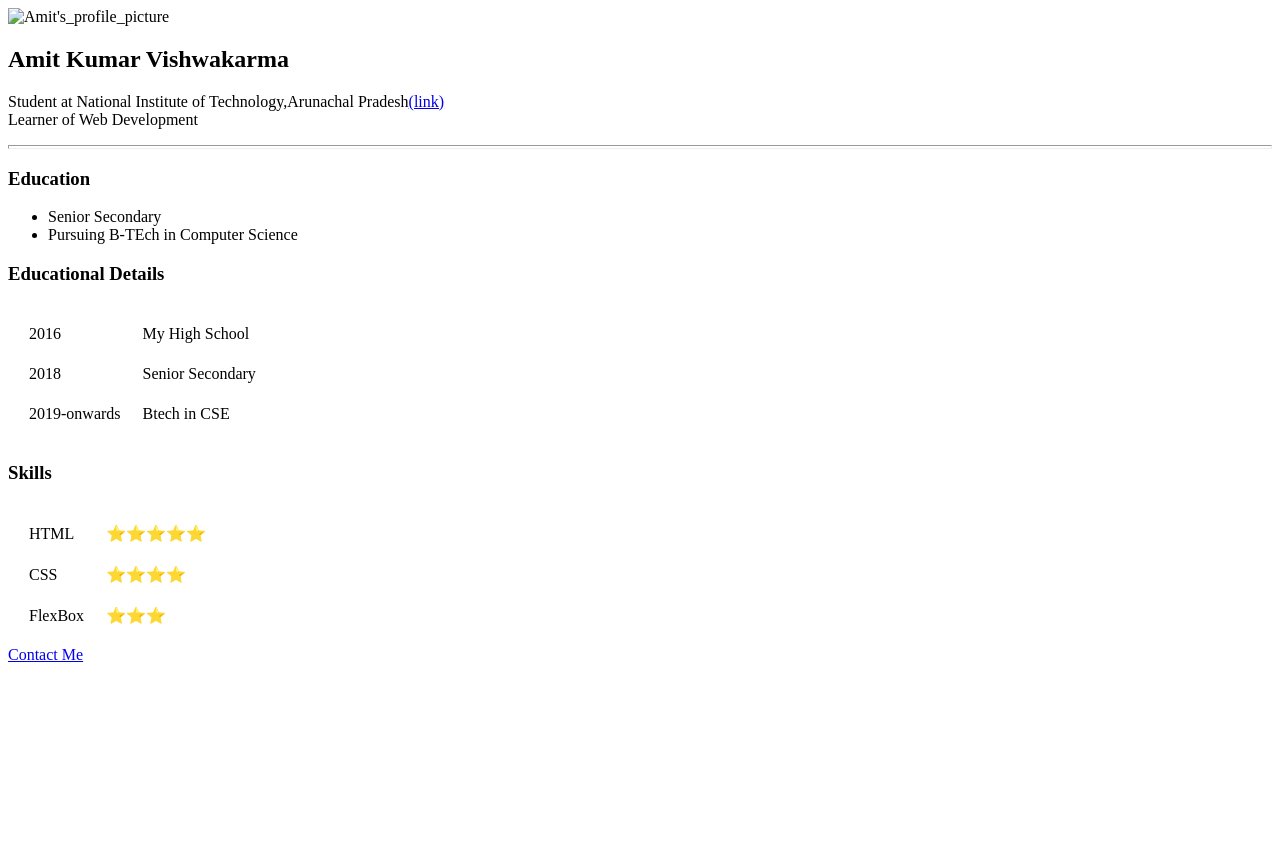
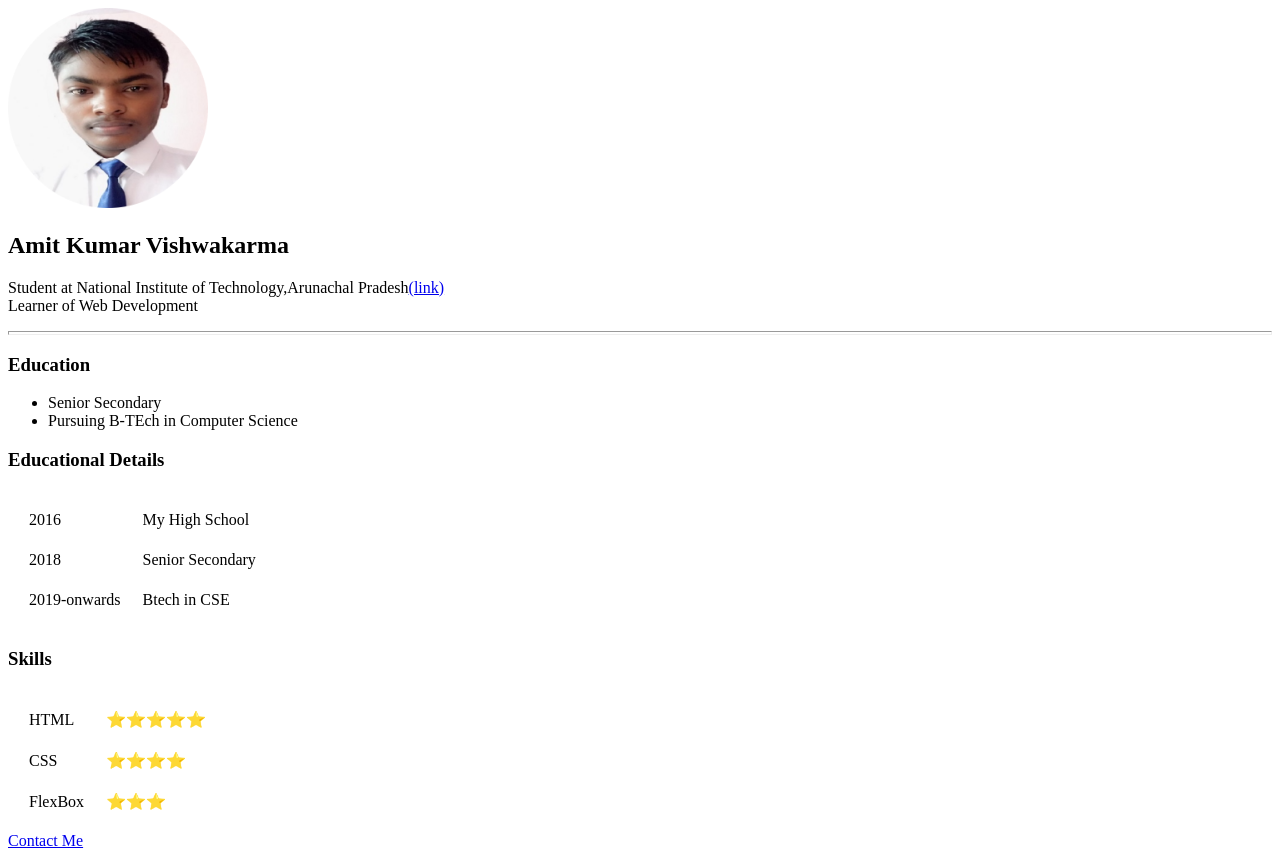
Before and after one commit to amitvish123/Resume, a plain HTML site: page index.html in a window 1280 px wide. Before the commit the page ends 800 px from the top, so only its background shows below. Drawn offline with Linux system fonts and the light colour scheme.

Commit message:
Update index.html

```diff
--- a/index.html
+++ b/index.html
@@ -7,7 +7,7 @@
     <title>Document</title>
 </head>
 <body>
-    <img src="images/Amit_profile_picture.png" alt="Amit's_profile_picture" width="200" height="200">
+    <img src="images/amit_profile_picture.png.png" alt="Amit's_profile_picture" width="200" height="200">
     <p>
         <h2>Amit Kumar Vishwakarma</h2>
         Student at National Institute of Technology,Arunachal Pradesh<a href="https://nitap.ac.in/">(link)</a><br>
```
